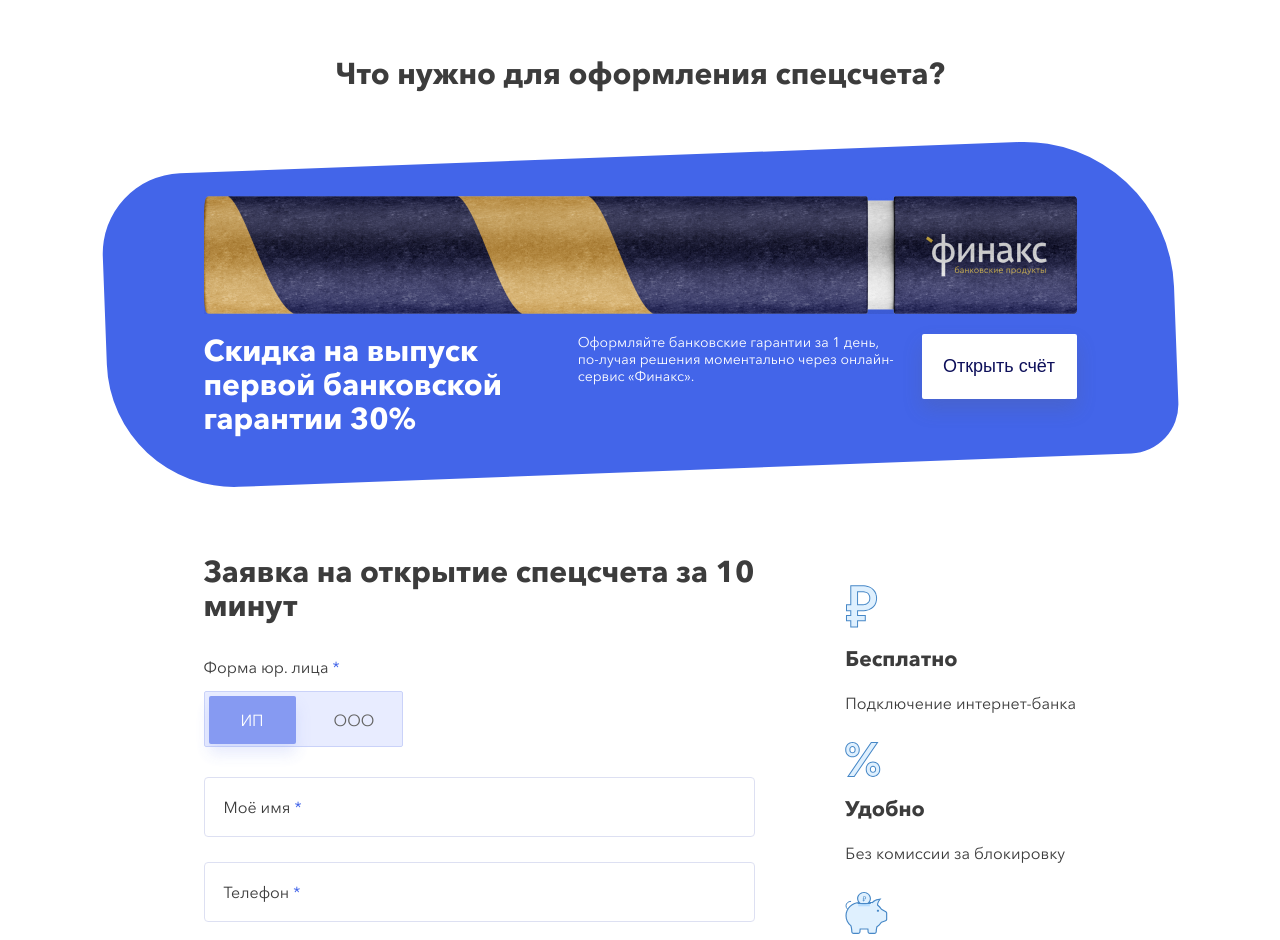
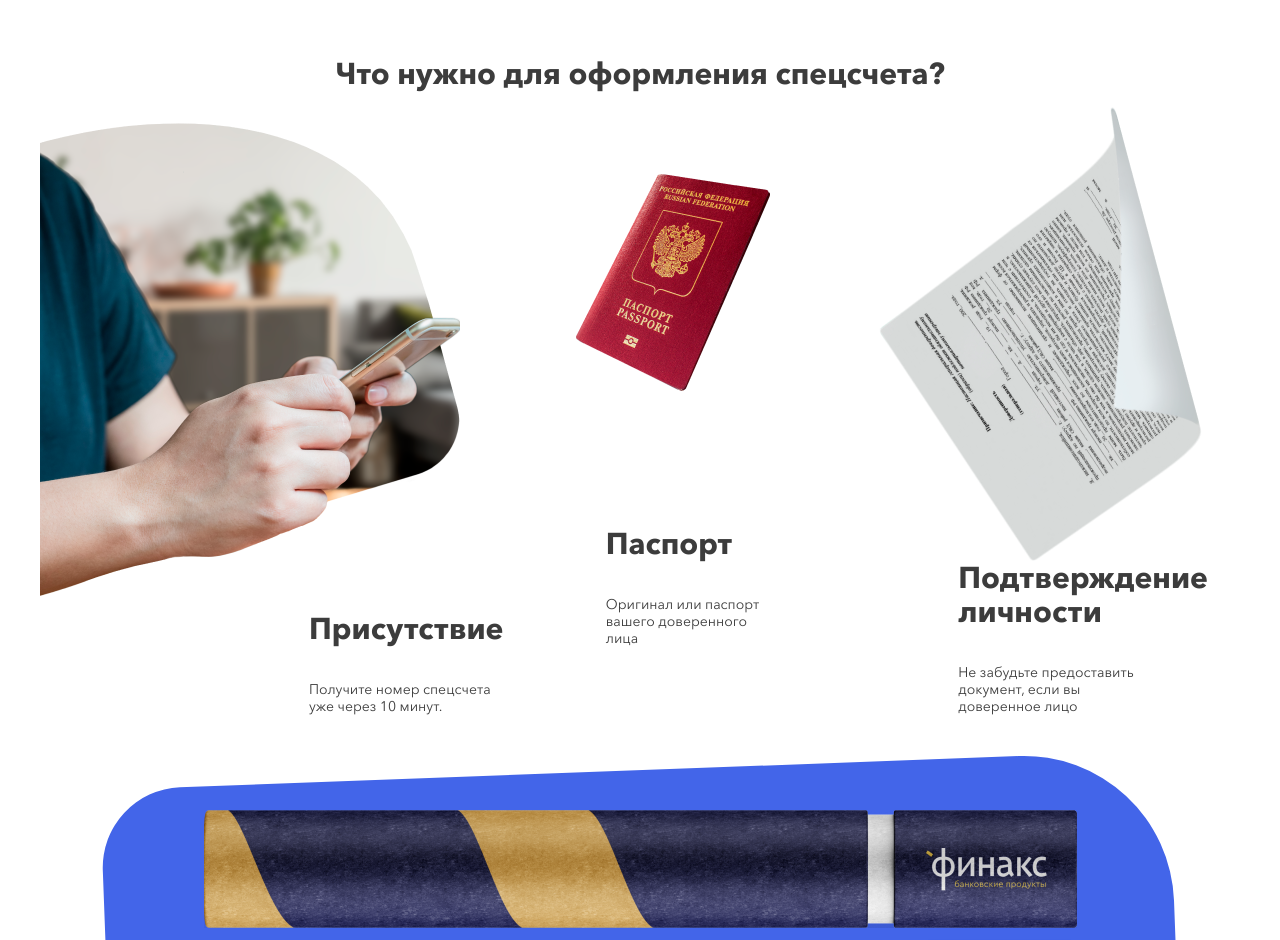
Before and after one commit to Aqual0n/psb, a plain HTML site: page index.html in a window 1280 px wide. Shown: the part 2981-3921 px from the top of the page. Drawn offline with Linux system fonts and the light colour scheme.

Commit message:
Довёрстана вся страница

```diff
--- a/css/styles.css
+++ b/css/styles.css
@@ -463,7 +463,71 @@ body {
   margin-bottom: 25px;
 }
 
-/*Что надо (не сделано)*/
+/*Что надо */
+
+.start-requirements_list {
+  padding: 0;
+  margin: 0;
+  list-style: none;
+
+  display: -webkit-flex;
+  display: -moz-flex;
+  display: -ms-flex;
+  display: -o-flex;
+  display: flex;
+
+  flex-flow: column;
+
+  max-width: 1200px;
+  margin: 0 auto;
+}
+
+.start-requirements_list li{
+  display: -webkit-flex;
+  display: -moz-flex;
+  display: -ms-flex;
+  display: -o-flex;
+  display: flex;
+
+  flex-flow: row wrap;
+  align-items: flex-end;
+
+  position: relative;
+}
+
+.start-requirements_list li:not(:first-child) {
+  justify-content: center;
+  align-items: center;
+}
+
+.start-requirements > h2 {
+  margin: 15px;
+  margin-top: 0;
+}
+
+.requirement-text-wrapper {
+  max-width: 185px;
+  margin-left: 20px;
+}
+
+.requirement:last-child .requirement-image{
+  transform: rotate(125deg);
+  width: 150px;
+  margin-left: -95px;
+}
+
+.requirement:nth-child(2) .requirement-image{
+  width: 120px;
+}
+
+.requirement:nth-child(2) .requirement-text-wrapper {
+  max-width: 154px;
+}
+
+.requirement:first-child .requirement-text-wrapper{
+  margin-left: auto;
+  margin-right: 10px;
+}
 
 /*Скидка*/
 
@@ -715,8 +779,6 @@ body {
       max-width: 320px;
   }
 
-
-
   /*Тарифы*/
 
   .tariff-item {
@@ -833,7 +895,29 @@ body {
     margin-bottom: 50px
   }
 
-  /*что надо (доделать)*/
+  /*что надо*/
+
+  .start-requirements_list {
+    flex-flow: row;
+  }
+
+  .requirement:not(:last-child) {
+    margin-right: 30px;
+  }
+
+  .requirement-image {
+    width: auto;
+  }
+
+  .requirement:last-child .requirement-image {
+    transform: none;
+    margin: 0;
+    width: auto;
+  }
+
+  .requirement:nth-child(2) .requirement-image {
+    width: auto;
+}
 
   /*финакс*/
 
--- a/index.html
+++ b/index.html
@@ -238,7 +238,33 @@
     <!-- what you need section -->
     <div class="start-requirements">
         <h2 class="block-title block-title__heading2 block-text__centered">Что нужно для оформления спецсчета?</h2>
+        <ul class="start-requirements_list">
 
+          <li class="requirement">
+            <img src="img/hand-image.png" alt="" class="requirement-image">
+            <div class="requirement-text-wrapper">
+              <h3 class="block-title block-title__heading2">Присутствие</h3>
+              <p class="block-text block-text__paragraph-small">Получите номер спецсчета уже через 10 минут.</p>
+            </div>
+          </li>
+
+          <li class="requirement">
+            <img src="img/passport-image.png" alt="" class="requirement-image">
+            <div class="requirement-text-wrapper">
+              <h3 class="block-title block-title__heading2">Паспорт</h3>
+              <p class="block-text block-text__paragraph-small">Оригинал или паспорт вашего доверенного лица</p>
+            </div>
+          </li>
+
+          <li class="requirement">
+            <img src="img/document-image.png" alt="" class="requirement-image">
+            <div class="requirement-text-wrapper">
+              <h3 class="block-title block-title__heading2">Подтверждение личности</h3>
+              <p class="block-text block-text__paragraph-small">Не забудьте предоставить документ, если вы доверенное лицо</p>
+            </div>
+          </li>
+
+        </ul>
     </div>
 
     <div class="article article__discount">
```
